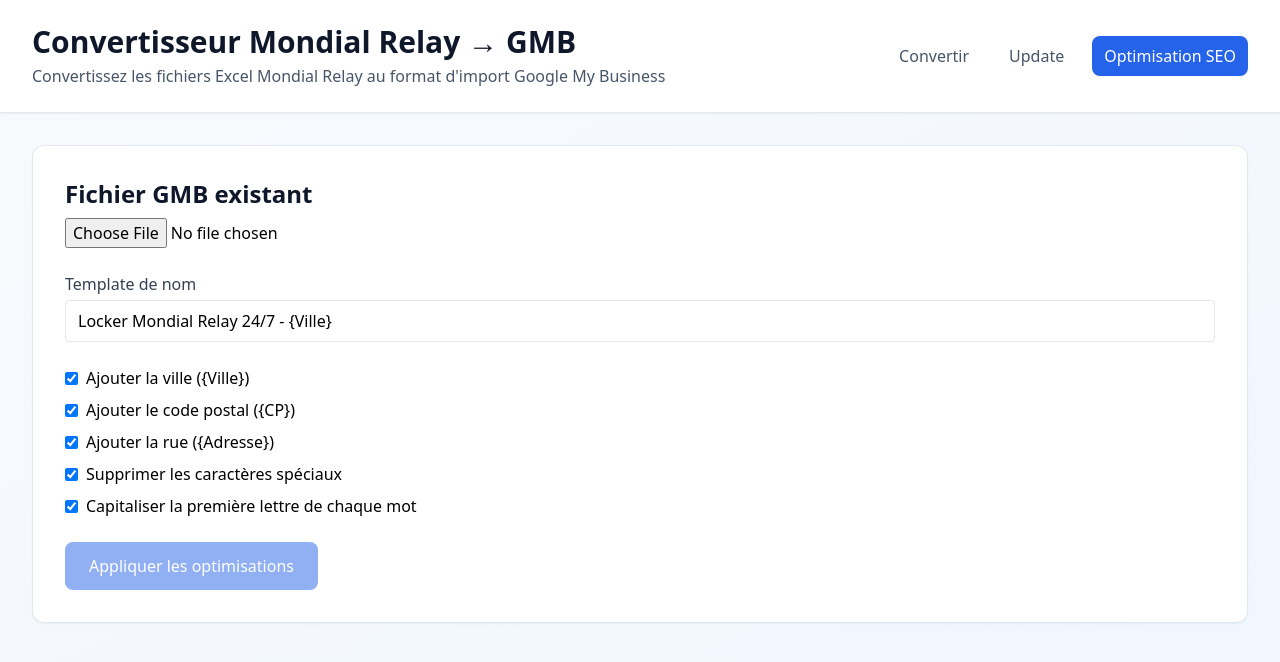
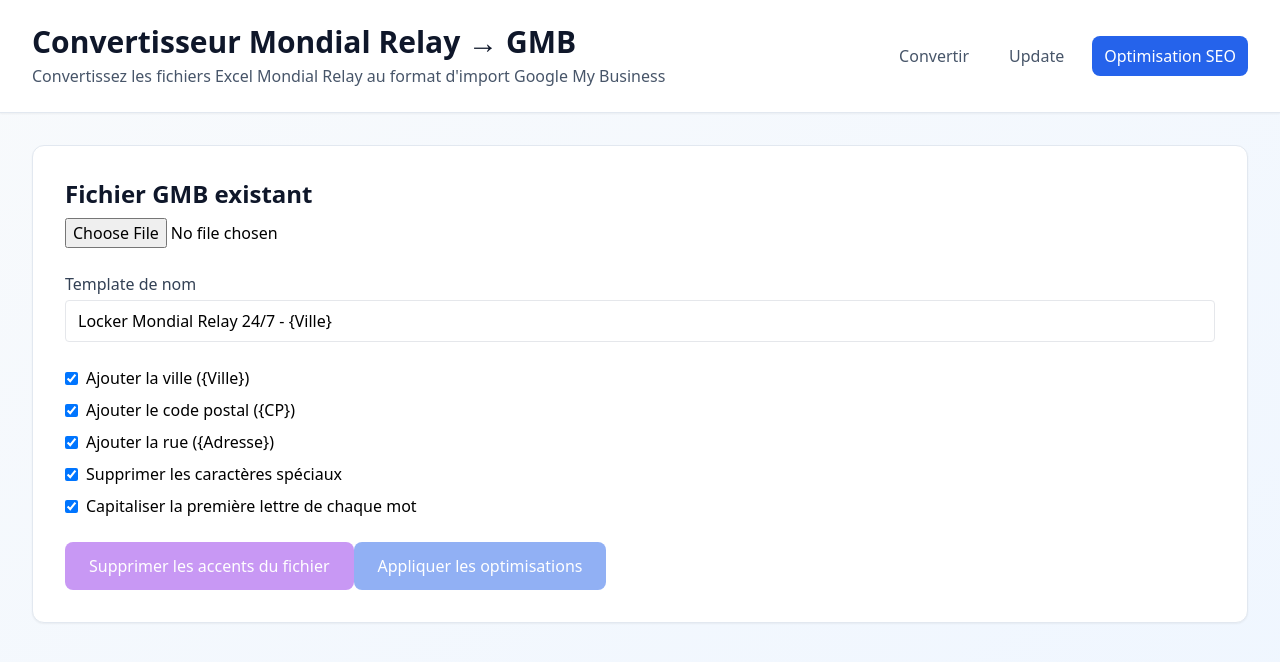
Before and after one commit to Virtuel21/GMB-CONVERTER_V2, a React (Vite) app: page / in a window 1280 px wide. Both pictures are taken after a click on the button "Optimisation SEO". Shown: the top 662 px of the page. Built offline with nearby package versions, Linux system fonts and the light colour scheme.

Commit message:
Add accent removal option

```diff
--- a/src/components/SeoTab.tsx
+++ b/src/components/SeoTab.tsx
@@ -3,6 +3,7 @@
 import { readGMBExcel } from '../utils/gmbExcelReader';
 import { exportToGMBExcel } from '../utils/excelExporter';
 import { optimizeSeo, SeoOptions } from '../utils/seoOptimizer';
+import { removeAccentsFromData } from '../utils/diacritic';
 
 export const SeoTab: React.FC = () => {
   const [originalData, setOriginalData] = useState<GMBData[]>([]);
@@ -46,6 +47,11 @@
 
   const handleExport = async () => {
     await exportToGMBExcel(optimizedData, 'gmb_seo_optimized');
+  };
+
+  const handleRemoveAccents = () => {
+    setOriginalData(prev => removeAccentsFromData(prev));
+    setOptimizedData(prev => removeAccentsFromData(prev));
   };
 
   return (
@@ -107,6 +113,13 @@
           </label>
         </div>
         <button
+          onClick={handleRemoveAccents}
+          disabled={originalData.length === 0}
+          className="px-6 py-3 bg-purple-600 text-white font-medium rounded-lg hover:bg-purple-700 disabled:opacity-50"
+        >
+          Supprimer les accents du fichier
+        </button>
+        <button
           onClick={handleOptimize}
           disabled={isProcessing || originalData.length === 0}
           className="px-6 py-3 bg-blue-600 text-white font-medium rounded-lg hover:bg-blue-700 disabled:opacity-50"
--- /dev/null
+++ b/src/utils/diacritic.ts
@@ -0,0 +1,12 @@
+export const removeAccents = (str: string): string =>
+  str.normalize('NFD').replace(/\p{Diacritic}/gu, '');
+
+export const removeAccentsFromData = <T extends Record<string, unknown>>(data: T[]): T[] =>
+  data.map(item => {
+    const cleanItem: Record<string, unknown> = {};
+    Object.keys(item).forEach(key => {
+      const value = item[key];
+      cleanItem[key] = typeof value === 'string' ? removeAccents(value) : value;
+    });
+    return cleanItem as T;
+  });
```
